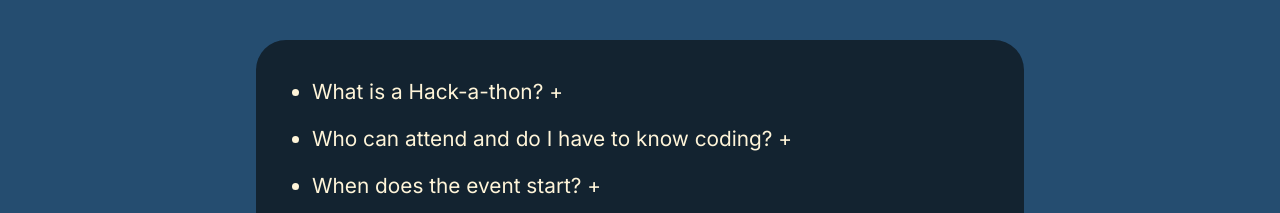
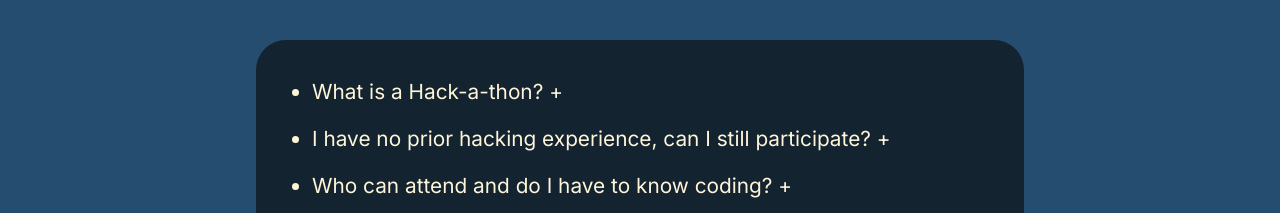
Before and after one commit to SF-Hacks-at-SFSU/SFHacks2024, a Next.js app: page / in a window 1280 px wide. Shown: the part 940-1153 px from the top of the page. Built offline with nearby package versions, Linux system fonts and the light colour scheme.

Commit message:
Added an extra FAQ

```diff
--- a/src/components/FAQ.jsx
+++ b/src/components/FAQ.jsx
@@ -50,6 +50,10 @@ const data = [
   {
     question: 'What is a Hack-a-thon? ',
     answer: 'A hackathon is a 24-hour event where individuals get together for a short period of time to collaborate on a project. Participants work rapidly and often work in groups to achieve their tasks.'
+  },
+  {
+    question: 'I have no prior hacking experience, can I still participate?',
+    answer: 'Yes! While the word "hack" is in hackathon, hackathons are primarily focused on the coding used for building projects.'
   },
   {
     question: 'Who can attend and do I have to know coding?',
```
